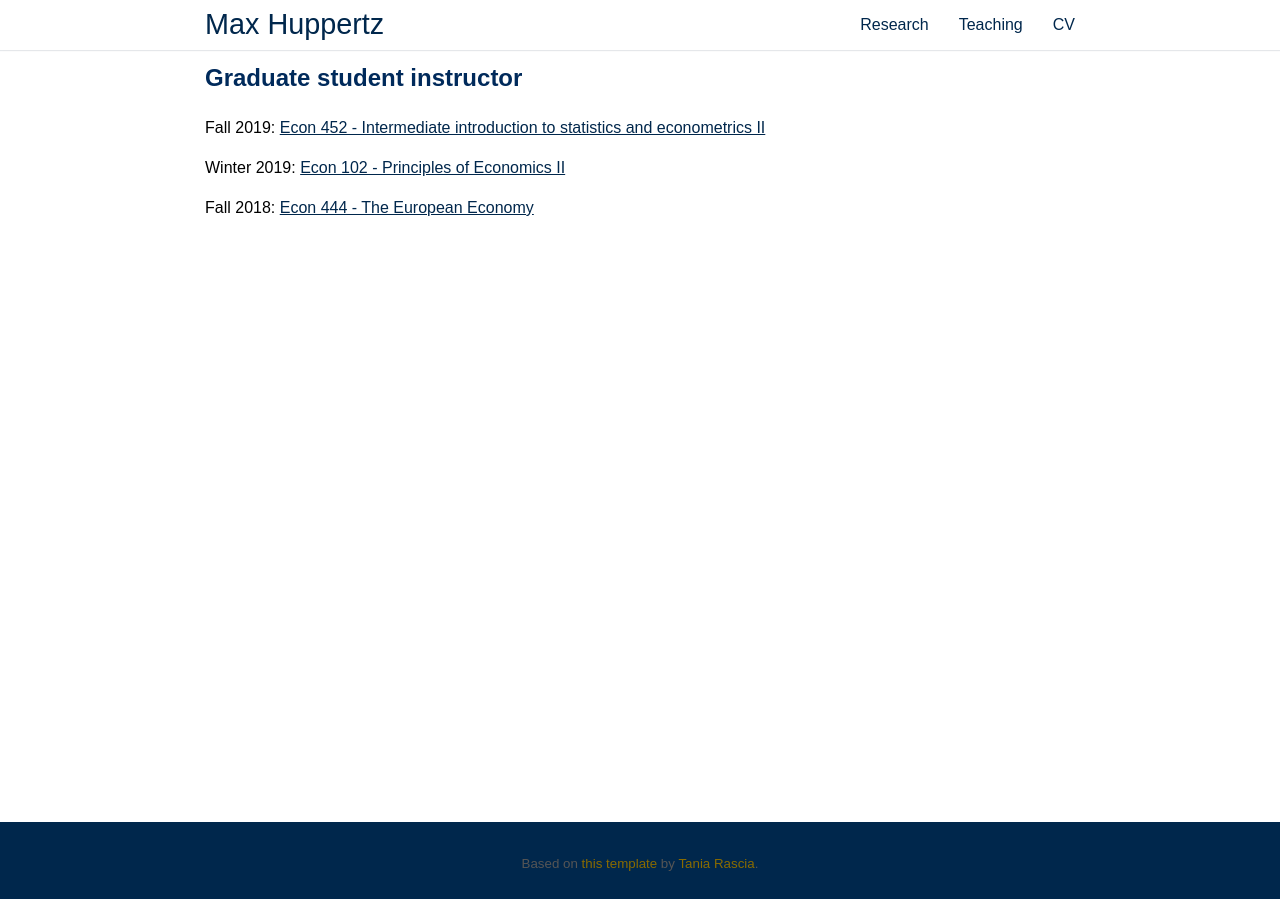
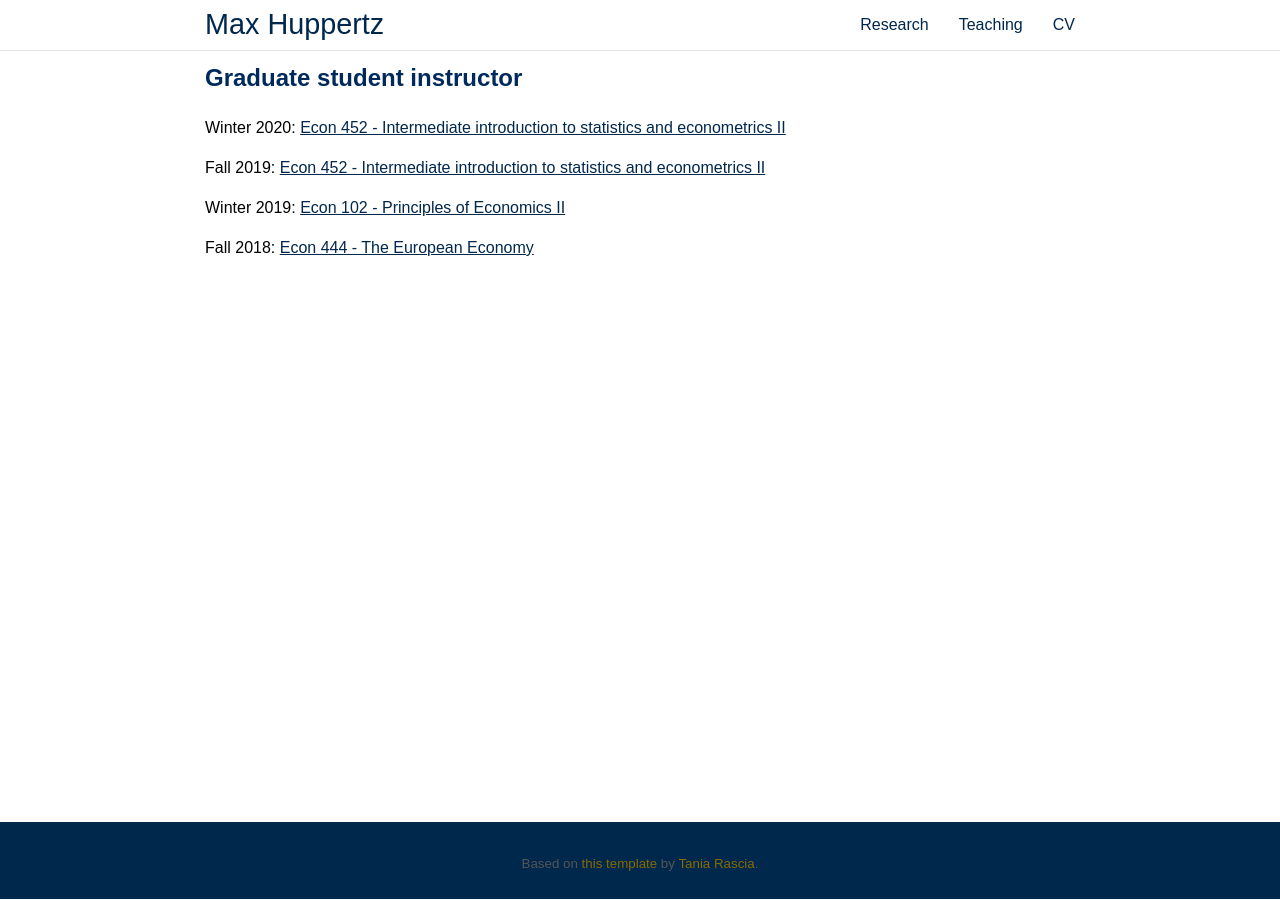
Before and after one commit to maxhuppertz/maxhuppertz.github.io, a Jekyll site: the page built from _pages/02_teaching.md, in a window 1280 px wide. Built offline with Jekyll 4.4.1, drawn with Linux system fonts in a browser that asks for light colours; nearby versions of some CDN libraries.

Commit message:
Added Winter 2020 teaching

```diff
--- a/_pages/02_teaching.md
+++ b/_pages/02_teaching.md
@@ -5,7 +5,9 @@ permalink: /teaching/
 ---
 ## Graduate student instructor
 
-Fall 2019: [Econ 452 - Intermediate introduction to statistics and econometrics II][452_course_guide]
+Winter 2020: [Econ 452 - Intermediate introduction to statistics and econometrics II][452_course_guide_2]
+
+Fall 2019: [Econ 452 - Intermediate introduction to statistics and econometrics II][452_course_guide_1]
 
 Winter 2019: [Econ 102 - Principles of Economics II][102_course_guide]
 
@@ -13,4 +15,5 @@ Fall 2018: [Econ 444 - The European Economy][444_course_guide]
 
 [444_course_guide]: http://www.lsa.umich.edu/cg/cg_detail.aspx?content=2210ECON444001&termArray=f_18_2210
 [102_course_guide]: https://www.lsa.umich.edu/cg/cg_detail.aspx?content=2220ECON102200&termArray=w_19_2220
-[452_course_guide]: https://www.lsa.umich.edu/cg/cg_detail.aspx?content=2260ECON452001&termArray=f_19_2260
+[452_course_guide_1]: https://www.lsa.umich.edu/cg/cg_detail.aspx?content=2260ECON452001&termArray=f_19_2260
+[452_course_guide_2]: https://www.lsa.umich.edu/cg/cg_detail.aspx?content=2270ECON452001&termArray=w_20_2270
```
